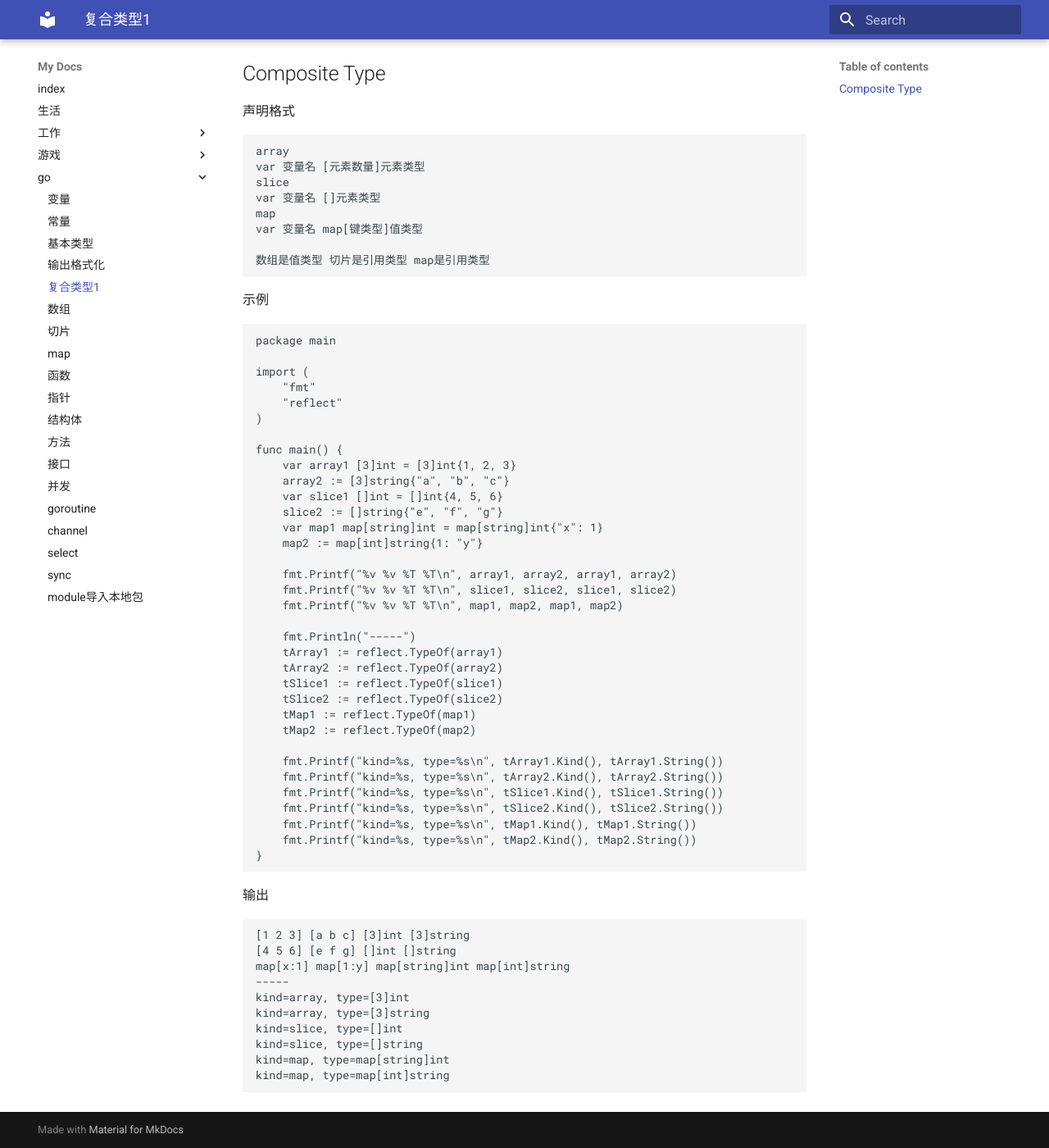
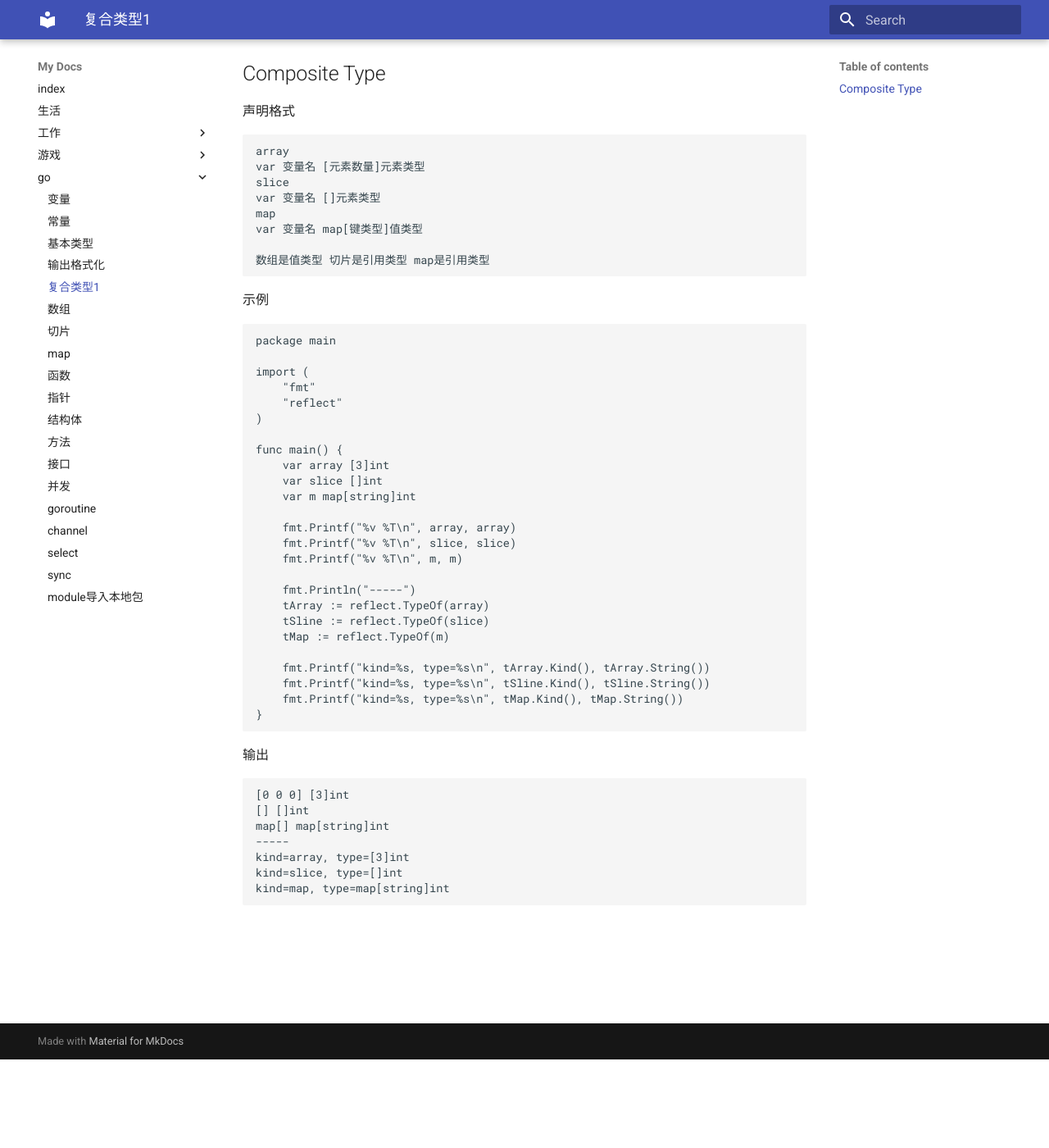
Before and after one commit to hjfeng1988/my-site, an MkDocs documentation site: the page built from docs/go/composite-type1.md, in a window 1280 px wide and 1400 px high, scrolled down 108 px. Shown: the whole window at 82% size. Built offline with MkDocs 1.6.1 and Material for MkDocs 9.7.7, drawn with Linux system fonts in a browser that asks for light colours.

Commit message:
simplify go composite type one

````diff
--- a/docs/go/composite-type1.md
+++ b/docs/go/composite-type1.md
@@ -22,44 +22,32 @@ import (
 )
 
 func main() {
-	var array1 [3]int = [3]int{1, 2, 3}
-	array2 := [3]string{"a", "b", "c"}
-	var slice1 []int = []int{4, 5, 6}
-	slice2 := []string{"e", "f", "g"}
-	var map1 map[string]int = map[string]int{"x": 1}
-	map2 := map[int]string{1: "y"}
+	var array [3]int
+	var slice []int
+	var m map[string]int
 
-	fmt.Printf("%v %v %T %T\n", array1, array2, array1, array2)
-	fmt.Printf("%v %v %T %T\n", slice1, slice2, slice1, slice2)
-	fmt.Printf("%v %v %T %T\n", map1, map2, map1, map2)
+	fmt.Printf("%v %T\n", array, array)
+	fmt.Printf("%v %T\n", slice, slice)
+	fmt.Printf("%v %T\n", m, m)
 
 	fmt.Println("-----")
-	tArray1 := reflect.TypeOf(array1)
-	tArray2 := reflect.TypeOf(array2)
-	tSlice1 := reflect.TypeOf(slice1)
-	tSlice2 := reflect.TypeOf(slice2)
-	tMap1 := reflect.TypeOf(map1)
-	tMap2 := reflect.TypeOf(map2)
+	tArray := reflect.TypeOf(array)
+	tSline := reflect.TypeOf(slice)
+	tMap := reflect.TypeOf(m)
 
-	fmt.Printf("kind=%s, type=%s\n", tArray1.Kind(), tArray1.String())
-	fmt.Printf("kind=%s, type=%s\n", tArray2.Kind(), tArray2.String())
-	fmt.Printf("kind=%s, type=%s\n", tSlice1.Kind(), tSlice1.String())
-	fmt.Printf("kind=%s, type=%s\n", tSlice2.Kind(), tSlice2.String())
-	fmt.Printf("kind=%s, type=%s\n", tMap1.Kind(), tMap1.String())
-	fmt.Printf("kind=%s, type=%s\n", tMap2.Kind(), tMap2.String())
+	fmt.Printf("kind=%s, type=%s\n", tArray.Kind(), tArray.String())
+	fmt.Printf("kind=%s, type=%s\n", tSline.Kind(), tSline.String())
+	fmt.Printf("kind=%s, type=%s\n", tMap.Kind(), tMap.String())
 }
 ```
 
 输出
 ```
-[1 2 3] [a b c] [3]int [3]string
-[4 5 6] [e f g] []int []string
-map[x:1] map[1:y] map[string]int map[int]string
+[0 0 0] [3]int
+[] []int
+map[] map[string]int
 -----
 kind=array, type=[3]int
-kind=array, type=[3]string
 kind=slice, type=[]int
-kind=slice, type=[]string
 kind=map, type=map[string]int
-kind=map, type=map[int]string
 ```
````
